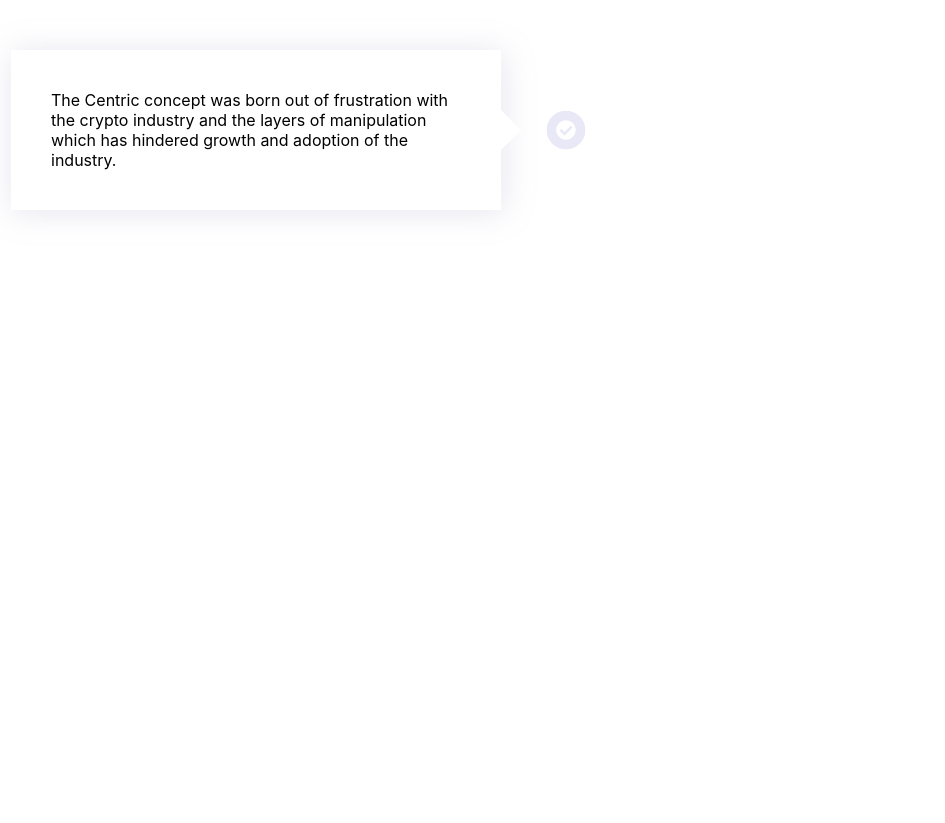
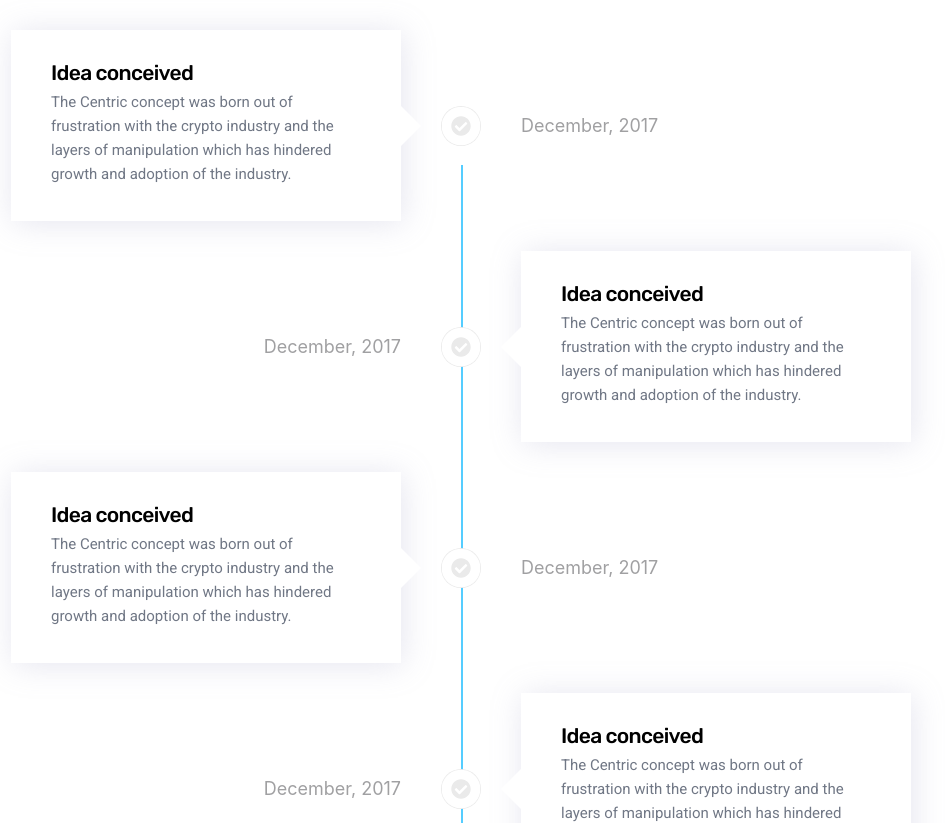
Before and after one commit to BolajiOlayinka/cryptoroadmap, a React (Create React App) app: page / in a window 1280 px wide. Shown: the top 823 px of the page, without its empty margins (179-1124 px from the left). Before the commit the page ends 800 px from the top, so only its background shows below. Built offline with nearby package versions, Linux system fonts and the light colour scheme.

Commit message:
left and right cards done

```diff
--- a/src/App.css
+++ b/src/App.css
@@ -1,3 +1,7 @@
+:root{
+--mainAsh:#707785;
+}
+
 h5{
   font-family: 'Rubik', sans-serif;
 }
--- a/src/App.js
+++ b/src/App.js
@@ -1,13 +1,25 @@
 import './App.css';
 import RoadMap from './Roadmap';
 import React from 'react';
+import styled from 'styled-components';
 
 function App() {
   return (
     <div className="app">
+      <Container>
       <RoadMap/>
+      </Container>
     </div>
   );
 }
 
 export default App;
+
+const Container = styled.div `
+width:100%;
+margin:auto;
+@media(min-width:1200px){
+  width:1200px;
+  margin:auto;
+}
+`
--- a/src/Cards/LeftCard.js
+++ b/src/Cards/LeftCard.js
@@ -7,53 +7,65 @@
 export default function LeftCard(props) {
   return (
     <React.Fragment>
-        <Container>
-      <Wrapper>
+
           <CardContainer>
-          <Card>The Centric concept was born out of frustration with the crypto industry and the layers of manipulation which has hindered growth and adoption of the industry.</Card>
+          <Card>
+              <h5>{props.cardHeading}</h5>
+              <p>{props.cardContent}</p></Card>
           </CardContainer>
 
         <Diamond></Diamond>
         <Icon>
-        <StyledIcon
+
+        <StyledIcon style={{color:props.iconColor, backgroundColor:props.iconBackground}}
 
   icon={['fas', 'check-circle']}
   mask={['fas', 'circle']}
   transform="shrink-8"
-  fixedWidth
+
 />
         </Icon>
-      </Wrapper>
-      </Container>
+        <Date>{props.date}</Date>
     </React.Fragment>
   );
 }
 
-const Container= styled.div `
-width:900px;
-margin:auto;
-padding-top:50px;
-`
 const StyledIcon = styled(FontAwesomeIcon) `
-color:#e8e8f6;
+border-radius:50%;
 font-size:40px;
+
 
 `
 
-const Wrapper = styled.div`
-  display: flex;
-  align-items: center;
-`;
 const CardContainer = styled.div `
 box-shadow: 2px 2px 30px 0 rgb(156 156 192 / 26%);
+width:410px;
 `
 const Card = styled.div`
   background-color: white;
   border-radius: 6px;
 
-  padding: 40px;
-  width:410px;
+  padding: 20px 40px;
+
   z-index:2;
+  h5{
+    font-family: "Rubik", Helvetica, Arial, sans-serif;
+    font-weight:500;
+    line-height:30px;
+    letter-spacing:-0.7px;
+    margin-bottom:2px;
+      padding-top:8px;
+      font-size:21px;
+      margin-top:0px;
+  }
+  p{
+    font-family: "Roboto" sans-serif,
+    font-weight: 300;
+    font-size: 15px;
+    line-height: 24px;
+    color: var(--mainAsh);
+    margin-top:0px;
+  }
 `;
 const Diamond = styled.div`
   width: 0;
@@ -76,5 +88,12 @@
   }
 `;
 const Icon = styled.div `
-
+z-index:3;
+margin-right:40px;
 `
+const Date = styled.div `
+color: #a0a0a2;
+width:410px;
+text-align:left;
+font-size:18px;
+`
--- a/src/Cards/RightCard.js
+++ b/src/Cards/RightCard.js
@@ -1,9 +1,103 @@
-import React from 'react'
+import React from "react";
+import styled from "styled-components";
+import { library } from "@fortawesome/fontawesome-svg-core";
+import { FontAwesomeIcon } from "@fortawesome/react-fontawesome";
+import { fas } from "@fortawesome/free-solid-svg-icons";
+library.add(fas);
+export default function RightCard(props) {
+  return (
+    <React.Fragment>
 
-export default function RightCard() {
-    return (
-        <div>
 
-        </div>
-    )
+          <Date>{props.date}</Date>
+          <Icon>
+
+            <StyledIcon style={{color:props.iconColor, backgroundColor:props.iconBackground}}
+
+      icon={['fas', 'check-circle']}
+      mask={['fas', 'circle']}
+      transform="shrink-8"
+
+    />
+            </Icon>
+            <Diamond></Diamond>
+            <CardContainer>
+
+          <Card>
+              <h5>{props.cardHeading}</h5>
+              <p>{props.cardContent}</p></Card>
+          </CardContainer>
+
+
+
+
+    </React.Fragment>
+  );
 }
+
+const StyledIcon = styled(FontAwesomeIcon) `
+border-radius:50%;
+font-size:40px;
+
+
+`
+
+const CardContainer = styled.div `
+box-shadow: 2px 2px 30px 0 rgb(156 156 192 / 26%);
+width:410px;
+`
+const Card = styled.div`
+  background-color: white;
+  border-radius: 6px;
+  padding: 20px 40px;
+  z-index:2;
+  h5{
+    font-family: "Rubik", Helvetica, Arial, sans-serif;
+    font-weight:500;
+    line-height:30px;
+    letter-spacing:-0.7px;
+    margin-bottom:2px;
+    margin-top:0px;
+      padding-top:8px;
+      font-size:21px;
+
+  }
+  p{
+    font-family: "Roboto" sans-serif,
+    font-weight: 300;
+    font-size: 15px;
+    line-height: 24px;
+    color: var(--mainAsh);
+    margin-top:0px;
+  }
+`;
+const Diamond = styled.div`
+  width: 0;
+  height: 0;
+  border: 20px solid transparent;
+  border-bottom-color: white;
+  position: relative;
+  top: -20px;
+  right:-20px;
+  z-index:1;
+  ::after {
+    content: "";
+    position: absolute;
+    left: -20px;
+    top: 20px;
+    width: 0;
+    height: 0;
+    border: 20px solid transparent;
+    border-top-color:white;
+  }
+`;
+const Icon = styled.div `
+z-index:3;
+margin-left:40px;
+`
+const Date = styled.div `
+color: #a0a0a2;
+width:410px;
+text-align:right;
+font-size:18px;
+`
--- a/src/Progress.js
+++ b/src/Progress.js
@@ -1,9 +1,18 @@
-import React from 'react'
+import styled from "styled-components";
 
-export default function Progress() {
-    return (
-        <div>
+const Progress = styled.div`
+  position: absolute;
+  //   left:685px;
+  left: 50%;
+  top: 165px;
+  background: linear-gradient(
+    to right,
+    rgba(85, 205, 255, 1) ${(props) => props.scroll},
+    transparent 0
+  );
+  width: 2px;
+  height: 100%;
+  z-index: 1;
+`;
 
-        </div>
-    )
-}
+export default Progress;
--- a/src/Roadmap.js
+++ b/src/Roadmap.js
@@ -1,10 +1,130 @@
-import React from 'react';
-import Left from './Cards//LeftCard';
+import React,{useState} from 'react';
+import styled from 'styled-components';
+import Left from './Cards/LeftCard';
+import Right from './Cards/RightCard';
+import Progress from './Progress';
 
-export default function Roadmap() {
+export default function Roadmap(props) {
+const [coloredIcon, setColoredIcon] = useState('#eaeaea')
+
     return (
         <React.Fragment>
-            <Left></Left>
+            <Progress scroll={100 + '%'}/>
+            <Container>
+
+                <Wrapper>
+                <Left
+                cardContent="The Centric concept was born out of frustration with the crypto industry and
+                the layers of manipulation which has hindered growth and adoption of the industry."
+                cardHeading="Idea conceived"
+                date="December, 2017"
+                iconColor="#fff" iconBackground={coloredIcon}/>
+                </Wrapper>
+
+
+            </Container>
+            <Container>
+            <Wrapper>
+                <Right
+                cardContent="The Centric concept was born out of frustration with the crypto industry and
+                the layers of manipulation which has hindered growth and adoption of the industry."
+                cardHeading="Idea conceived"
+                date="December, 2017"
+                iconColor="#fff" iconBackground={coloredIcon}/>
+                </Wrapper>
+
+
+
+            </Container>
+            <Container>
+
+                <Wrapper>
+                <Left
+                cardContent="The Centric concept was born out of frustration with the crypto industry and
+                the layers of manipulation which has hindered growth and adoption of the industry."
+                cardHeading="Idea conceived"
+                date="December, 2017"
+                iconColor="#fff" iconBackground={coloredIcon}/>
+                </Wrapper>
+
+
+            </Container>
+            <Container>
+            <Wrapper>
+                <Right
+                cardContent="The Centric concept was born out of frustration with the crypto industry and
+                the layers of manipulation which has hindered growth and adoption of the industry."
+                cardHeading="Idea conceived"
+                date="December, 2017"
+                iconColor="#fff" iconBackground={coloredIcon}/>
+                </Wrapper>
+
+
+
+            </Container>
+            <Container>
+
+                <Wrapper>
+                <Left
+                cardContent="The Centric concept was born out of frustration with the crypto industry and
+                the layers of manipulation which has hindered growth and adoption of the industry."
+                cardHeading="Idea conceived"
+                date="December, 2017"
+                iconColor="#fff" iconBackground={coloredIcon}/>
+                </Wrapper>
+
+
+            </Container>
+            <Container>
+            <Wrapper>
+                <Right
+                cardContent="The Centric concept was born out of frustration with the crypto industry and
+                the layers of manipulation which has hindered growth and adoption of the industry."
+                cardHeading="Idea conceived"
+                date="December, 2017"
+                iconColor="#fff" iconBackground={coloredIcon}/>
+                </Wrapper>
+
+
+
+            </Container>
+            <Container>
+
+                <Wrapper>
+                <Left
+                cardContent="The Centric concept was born out of frustration with the crypto industry and
+                the layers of manipulation which has hindered growth and adoption of the industry."
+                cardHeading="Idea conceived"
+                date="December, 2017"
+                iconColor="#fff" iconBackground={coloredIcon}/>
+                </Wrapper>
+
+
+            </Container>
+            <Container>
+            <Wrapper>
+                <Right
+                cardContent="The Centric concept was born out of frustration with the crypto industry and
+                the layers of manipulation which has hindered growth and adoption of the industry."
+                cardHeading="Idea conceived"
+                date="December, 2017"
+                iconColor="#fff" iconBackground={coloredIcon}/>
+                </Wrapper>
+
+
+
+            </Container>
+
         </React.Fragment>
     )
 }
+
+const Container= styled.div `
+width:900px;
+margin:auto;
+margin-top:30px;
+`
+const Wrapper = styled.div`
+  display: flex;
+  align-items: center;
+`;
```
